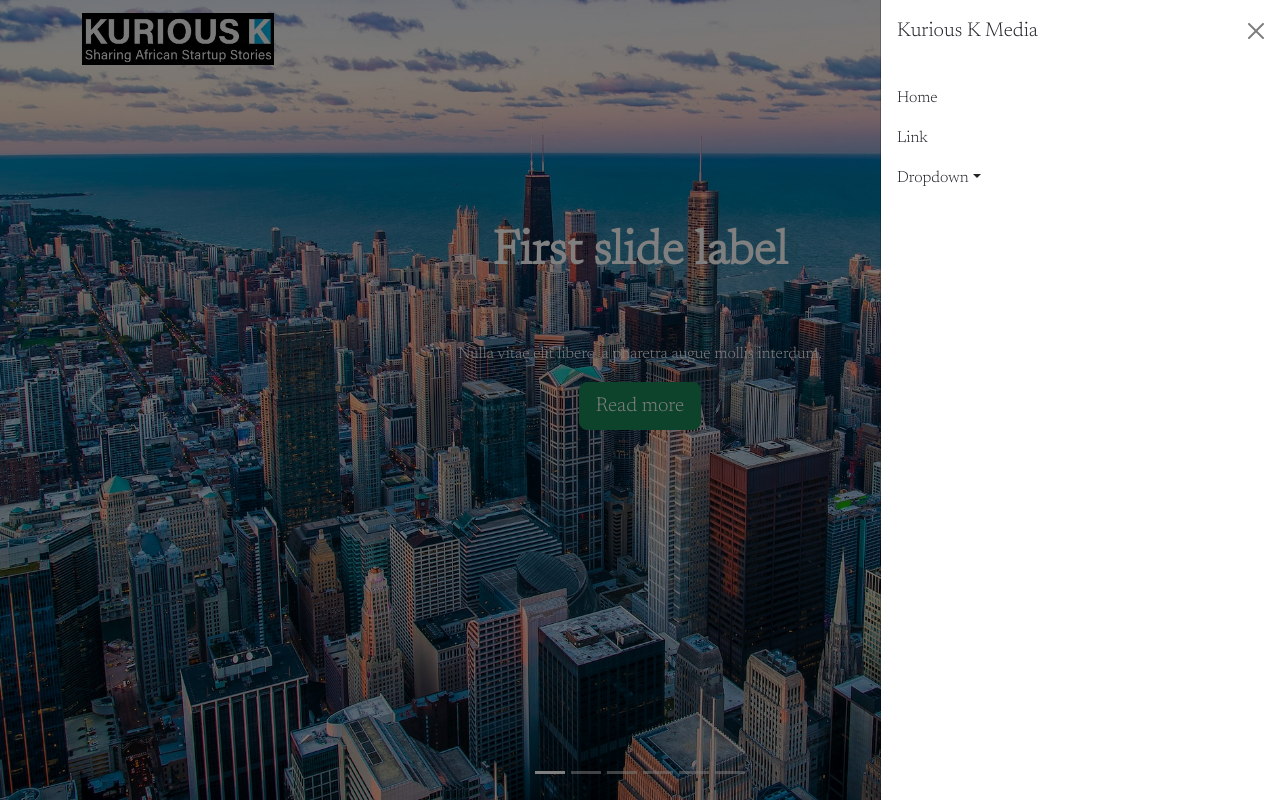
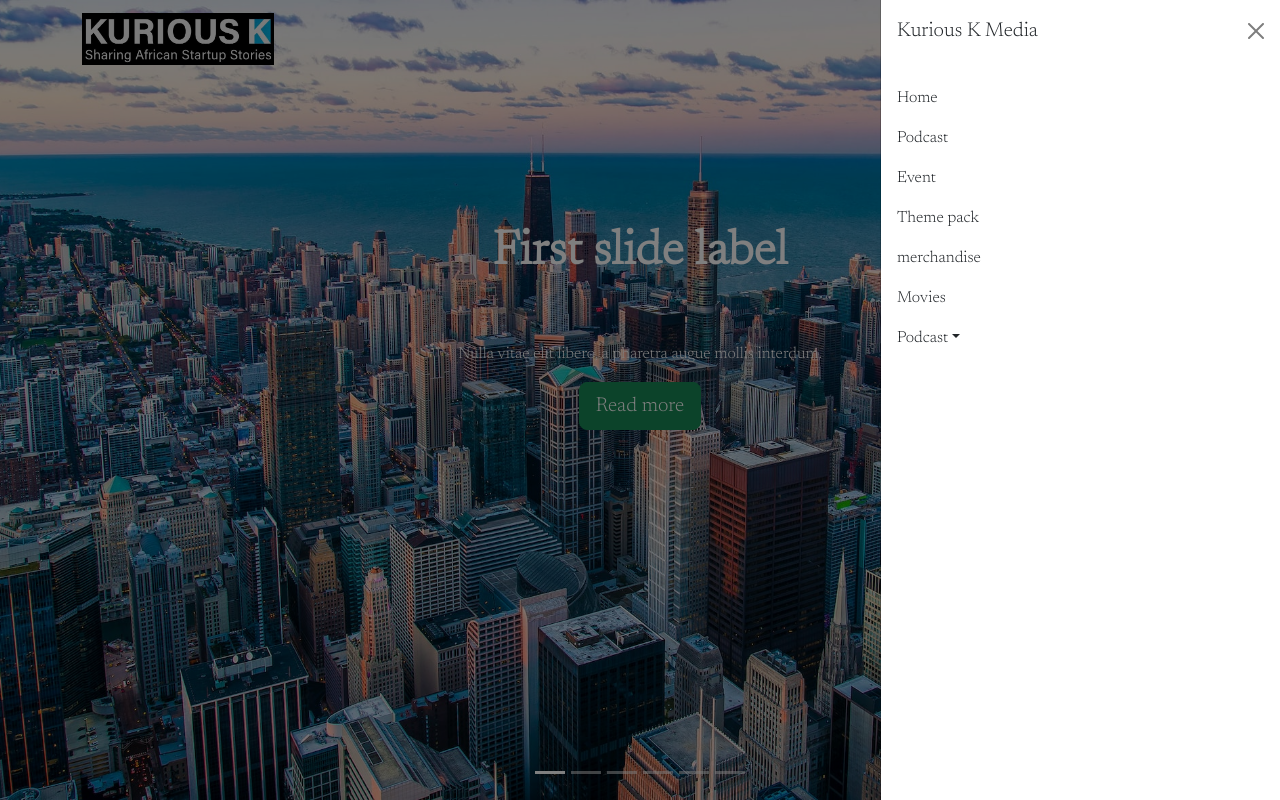
Before and after one commit to adiec7/kuriousk, a React (Create React App) app: page / in a window 1280 px wide. Both pictures are taken after a click on the button 1170 px from the left and 38 px from the top of the page. Built offline with nearby package versions, Linux system fonts and the light colour scheme.

Commit message:
aded linlks

```diff
--- a/src/component/navbar.js
+++ b/src/component/navbar.js
@@ -27,18 +27,30 @@ export const NavBar = () => {
               <Offcanvas.Body>
                 <Nav className="justify-content-end flex-grow-1 pe-3">
                   <Nav.Link href="#action1">Home</Nav.Link>
-                  <Nav.Link href="#action2">Link</Nav.Link>
+                  <Nav.Link href="#action2">Podcast</Nav.Link>
+                  <Nav.Link href="#action3">Event</Nav.Link>
+                  <Nav.Link href="#action4">Theme pack</Nav.Link>
+                  <Nav.Link href="#action5">merchandise</Nav.Link>
+                  <Nav.Link href="#action6">Movies</Nav.Link>
                   <NavDropdown
-                    title="Dropdown"
+                    title="Podcast"
                     id={`offcanvasNavbarDropdown-expand-${expand}`}
                   >
-                    <NavDropdown.Item href="#action3">Action</NavDropdown.Item>
-                    <NavDropdown.Item href="#action4">
-                      Another action
+                    <NavDropdown.Item href="https://open.spotify.com/show/42YnMzOWb923EkxZ8kU0RV?go=1&sp_cid=dfd0bd0e-3ac2-4f64-9668-7e410c5364a7&utm_source=embed_player_p&utm_medium=desktop&nd=1">
+                      Spotify
+                    </NavDropdown.Item>
+                    <NavDropdown.Item href="https://podcasts.apple.com/ng/podcast/kurious-k/id1573065694">
+                      Apple Podcast
+                    </NavDropdown.Item>
+                    <NavDropdown.Item href="https://podcasts.google.com/feed/aHR0cHM6Ly9hbmNob3IuZm0vcy82MDJiNzJlOC9wb2RjYXN0L3Jzcw==">
+                      Google Podcast
                     </NavDropdown.Item>
                     <NavDropdown.Divider />
-                    <NavDropdown.Item href="#action5">
-                      Something else here
+                    <NavDropdown.Item href="https://kuriouskpodcastbykolapo.substack.com/">
+                      Winner of 2023 Tech Bro of the year Award AOT 4.0
+                    </NavDropdown.Item>
+                    <NavDropdown.Item href="https://kuriouskpodcastbykolapo.substack.com/">
+                      Read Articles on Substack
                     </NavDropdown.Item>
                   </NavDropdown>
                 </Nav>
```
